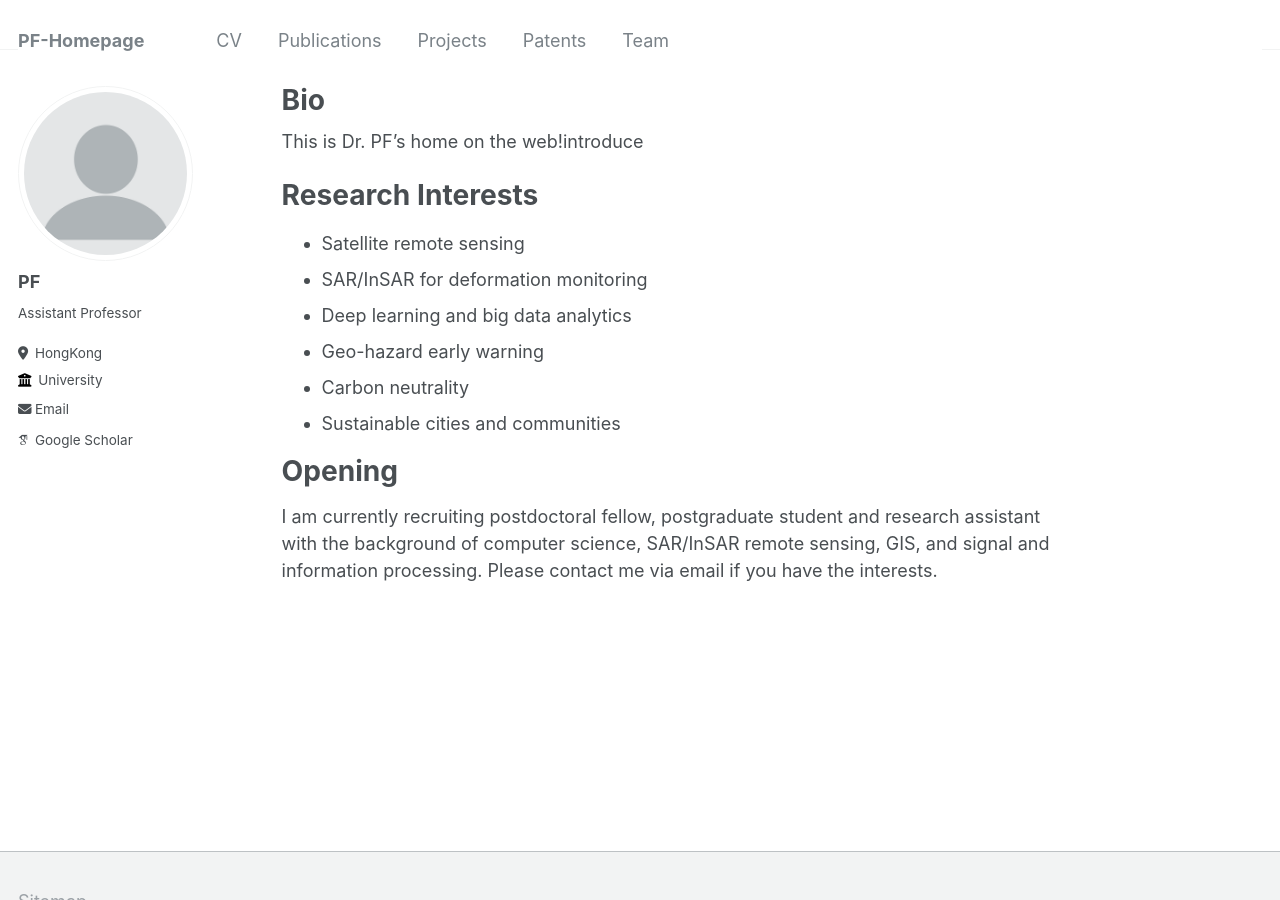
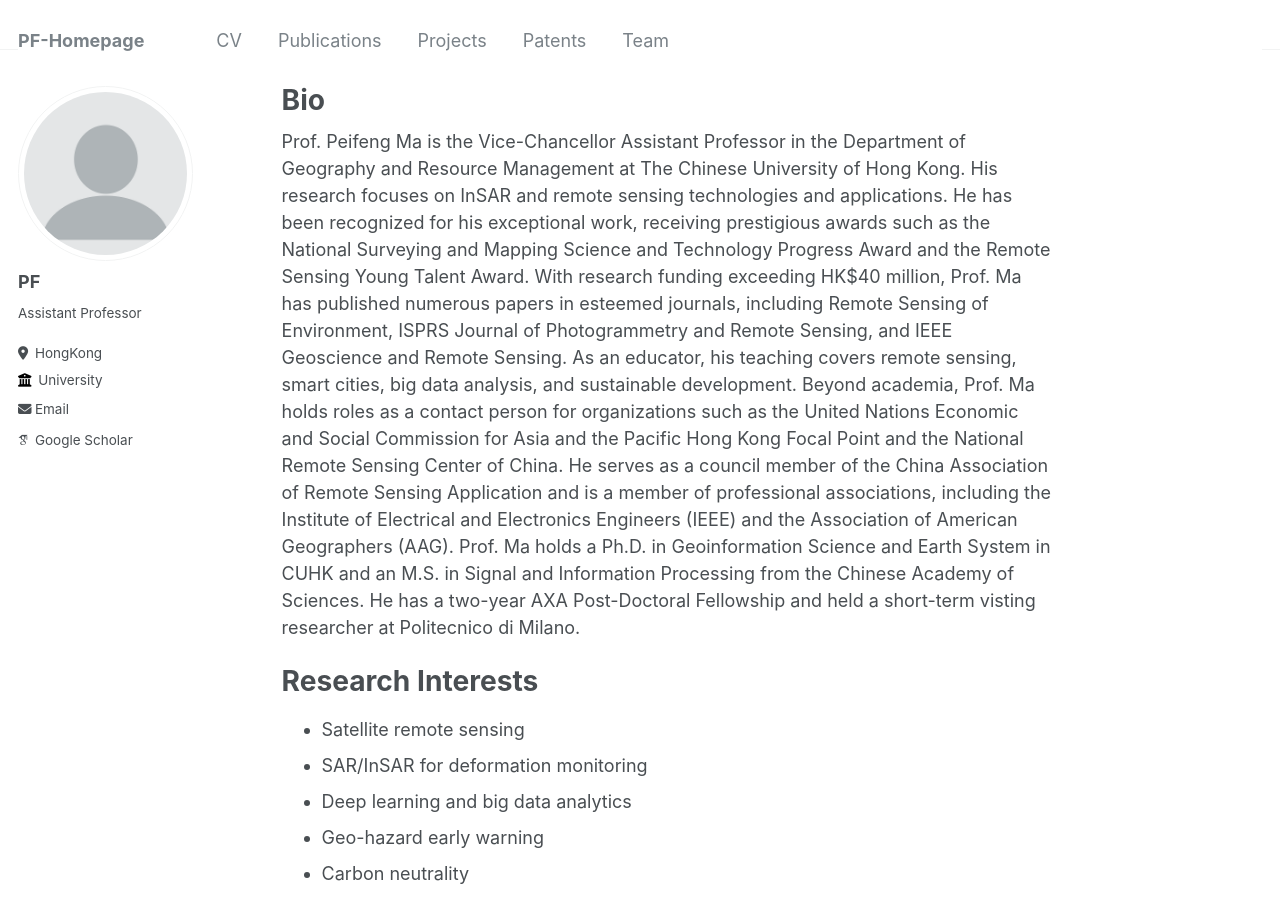
Before and after one commit to pfMA03/peifengMa, a Jekyll site: the page built from _pages/about.md, in a window 1280 px wide and 900 px high. Built offline with Jekyll 4.4.1, drawn with Linux system fonts in a browser that asks for light colours; some web fonts are replaced.

Commit message:
Update about.md

```diff
--- a/_pages/about.md
+++ b/_pages/about.md
@@ -7,7 +7,10 @@ redirect_from:
   - /about.html
 ---
 
-This is Dr. PF's home on the web!introduce
+Prof. Peifeng Ma is the Vice-Chancellor Assistant Professor in the Department of Geography and Resource Management at The Chinese University of Hong Kong. His research focuses on InSAR and remote sensing technologies and applications. He has been recognized for his exceptional work, receiving prestigious awards such as the National Surveying and Mapping Science and Technology Progress Award and the Remote Sensing Young Talent Award. With research funding exceeding HK$40 million, Prof. Ma has published numerous papers in esteemed journals, including Remote Sensing of Environment, ISPRS Journal of Photogrammetry and Remote Sensing, and IEEE Geoscience and Remote Sensing. As an educator, his teaching covers remote sensing, smart cities, big data analysis, and sustainable development.
+Beyond academia, Prof. Ma holds roles as a contact person for organizations such as the United Nations Economic and Social Commission for Asia and the Pacific Hong Kong Focal Point and the National Remote Sensing Center of China. He serves as a council member of the China Association of Remote Sensing Application and is a member of professional associations, including the Institute of Electrical and Electronics Engineers (IEEE) and the Association of American Geographers (AAG).
+Prof. Ma holds a Ph.D. in Geoinformation Science and Earth System in CUHK and an M.S. in Signal and Information Processing from the Chinese Academy of Sciences. He has a two-year AXA Post-Doctoral Fellowship and held a short-term visting researcher at Politecnico di Milano.
+
 
 
 Research Interests
```
